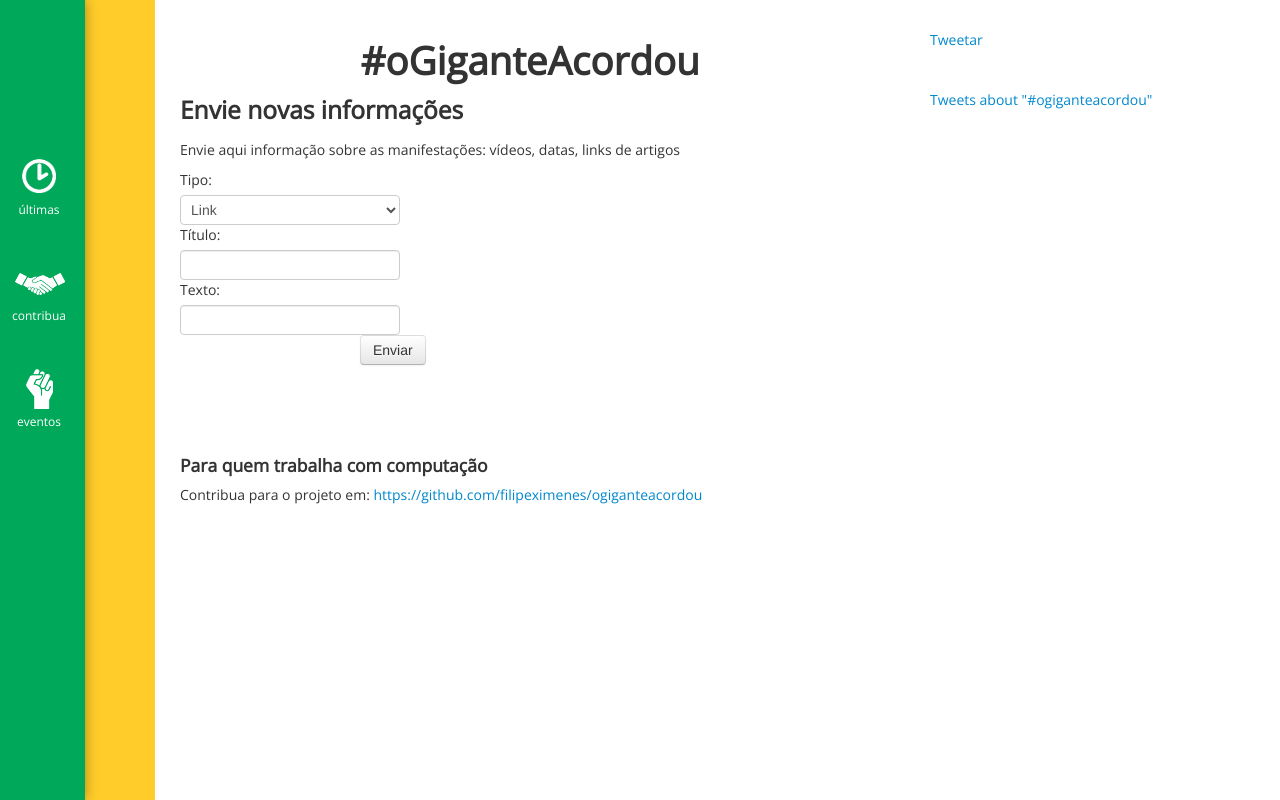
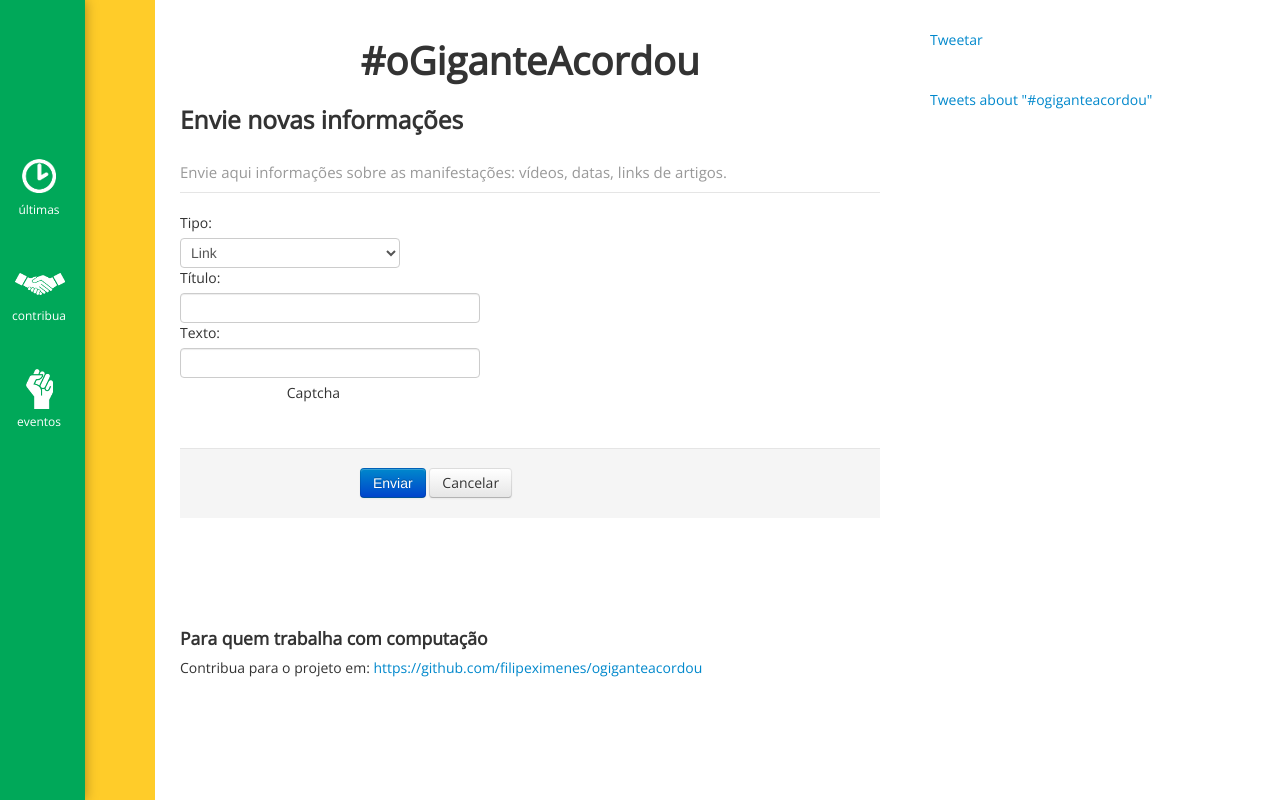
Before and after one commit to luanfonceca/ogiganteacordou, a Django app: a page that uses ogigante/templates/base.html in a window 1280 px wide. Run offline with Django 3.2, Linux system fonts and the light colour scheme; some libraries are stand-ins or nearby versions.

Commit message:
Adding the jquery_validate in forms, with validation in the client-side.

```diff
--- a/entry/forms.py
+++ b/entry/forms.py
@@ -13,5 +13,9 @@ class NewEntryForm(ModelForm):
     class Meta:
         model = Entry
         exclude = ('approved', )
+        widgets = {
+            'title': forms.TextInput(attrs={'class': 'span4'}),
+            'text': forms.TextInput(attrs={'class': 'span4'}),
+        }
 
     kind = forms.ChoiceField(label='Tipo',choices=TIPOS)
--- a/ogigante/settings.py
+++ b/ogigante/settings.py
@@ -115,6 +115,11 @@ INSTALLED_APPS = (
     'django.contrib.staticfiles',
     # Uncomment the next line to enable the admin:
     'django.contrib.admin',
+
+    # External Apps
+    'bootstrap_toolkit',
+
+    # Internal Apps
     'core',
     'entry',
     # Uncomment the next line to enable admin documentation:
--- a/ogigante/static/js/script.js
+++ b/ogigante/static/js/script.js
@@ -17,3 +17,29 @@ $('html, body').on('keyup', function(e) {
         $('html, body').scrollTop(cur.offset().top-100);
     }
 });
+
+$("#form_entry").validate({
+    rules:{
+        title: {
+            required: true
+        },
+        text: {
+            required: true
+        },
+        recaptcha_response_field: {
+            required: true
+        },
+    },
+    messages: {
+        // Blank because the ReCaptcha doesn't give space to style.
+        recaptcha_response_field: { required: '' },
+    },
+    errorClass: "help-block",
+    errorElement: "span",
+    highlight: function(element, errorClass, validClass) {
+        $(element).parents('.control-group').addClass('error');
+    },
+    unhighlight: function(element, errorClass, validClass) {
+        $(element).parents('.control-group').removeClass('error');
+    }
+});
--- a/ogigante/templates/base.html
+++ b/ogigante/templates/base.html
@@ -53,6 +53,10 @@
   }(document, 'script', 'facebook-jssdk'));
   </script>
 
+  <!-- Libs -->
+  <script src="//ajax.googleapis.com/ajax/libs/jquery/1.10.1/jquery.min.js"></script>
+  <script src="//ajax.aspnetcdn.com/ajax/jquery.validate/1.11.1/jquery.validate.js"></script>
+
   <script src="{{ STATIC_URL }}js/script.js"></script>
 </body>
 </html>
--- a/ogigante/templates/new_entry.html
+++ b/ogigante/templates/new_entry.html
@@ -1,4 +1,5 @@
 {% extends "base.html" %}
+{% load bootstrap_toolkit %}
 
 {% block content %}
   {% if success %}
@@ -10,24 +11,34 @@
       Houve um problema com o seu envio, tente novamente.
     </div>
   {% endif %}
-  <h3>Envie novas informações</h3>
-  <p>Envie aqui informação sobre as manifestações: vídeos, datas, links de artigos</p>
 
-  <form class="form-horizontal" method="POST">
+  <form class="form-horizontal" id="form_entry" method="POST">
     <fieldset>
+      <legend>
+        <h3>Envie novas informações</h3>
+        <small>
+          Envie aqui informações sobre as manifestações: vídeos, datas, links de artigos.
+        </small>
+      </legend>
+
       {% csrf_token %}
-      {{ form }}
+      {{ form|as_bootstrap }}
 
-      <script type="text/javascript" src="https://www.google.com/recaptcha/api/challenge?k=6Ld25OISAAAAAGDKpHjw_a19k9wII29U4qF-Nwei">
-      </script>
-      <noscript>
-       <iframe src="https://www.google.com/recaptcha/api/noscript?k=6Ld25OISAAAAAGDKpHjw_a19k9wII29U4qF-Nwei"
-           height="300" width="500" frameborder="0"></iframe><br>
-      </noscript>
+      <div class="control-group required">
+        <label class="control-label" for="id_text">Captcha</label>
+        <div class="controls">
+          <script type="text/javascript" src="https://www.google.com/recaptcha/api/challenge?k=6Ld25OISAAAAAGDKpHjw_a19k9wII29U4qF-Nwei">
+          </script>
+          <noscript>
+           <iframe src="https://www.google.com/recaptcha/api/noscript?k=6Ld25OISAAAAAGDKpHjw_a19k9wII29U4qF-Nwei" height="300" width="500" frameborder="0"></iframe><br>
+          </noscript>
+        </div>
+      </div>
 
       <div class="control-group">
-        <div class="controls">
-          <button type="submit" class="btn">Enviar</button>
+        <div class="form-actions">
+          <button type="submit" class="btn btn-primary">Enviar</button>
+          <a href="{% url 'index' %}" class="btn">Cancelar</a>
         </div>
       </div>
     </fieldset>
--- a/requirements.txt
+++ b/requirements.txt
@@ -7,3 +7,4 @@ psycopg2==2.5
 recaptcha-client==1.0.6
 stevedore==0.8
 wsgiref==0.1.2
+django-bootstrap-toolkit==2.13.3
```
Lines whose indentation alone changed are shown as unchanged.
